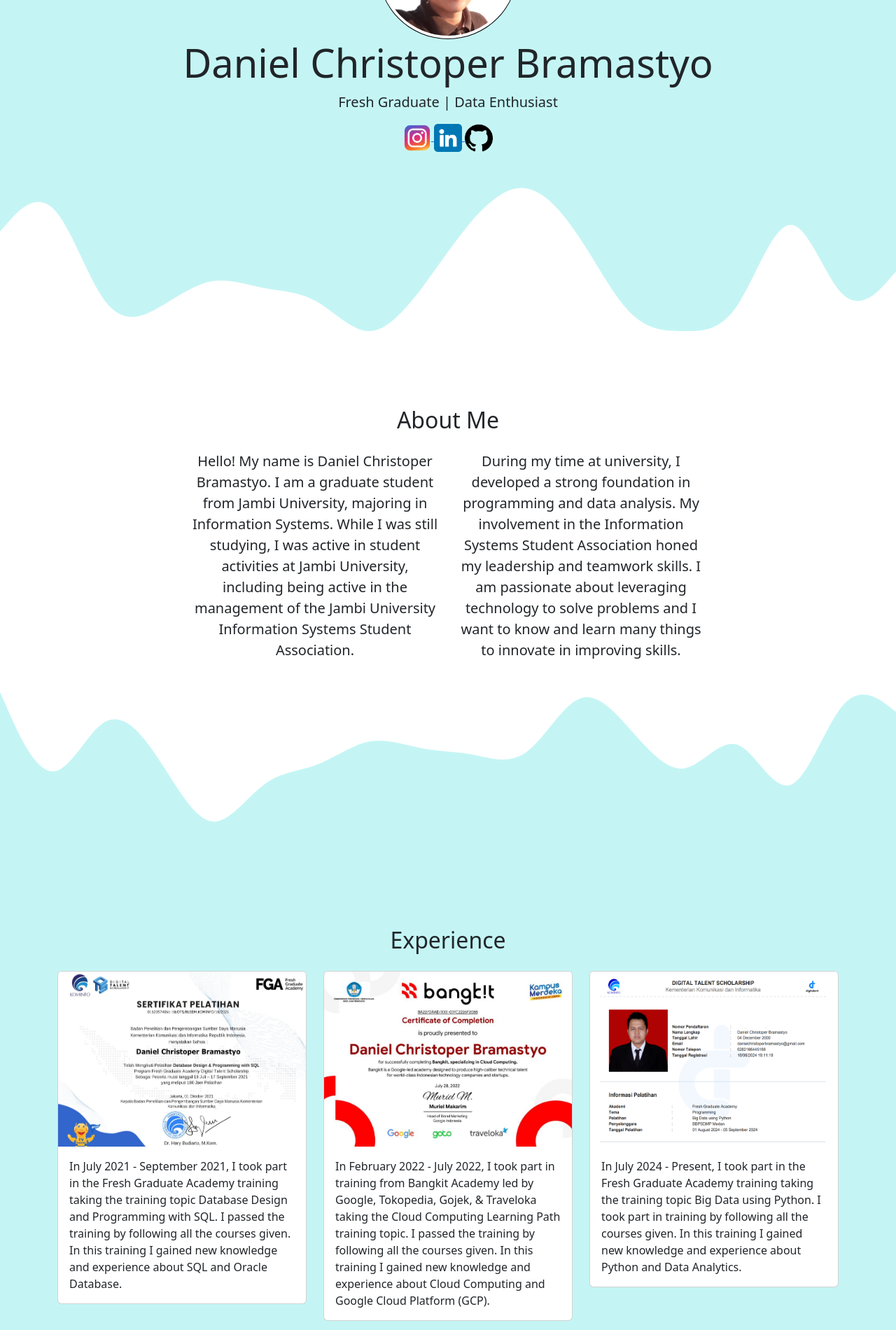
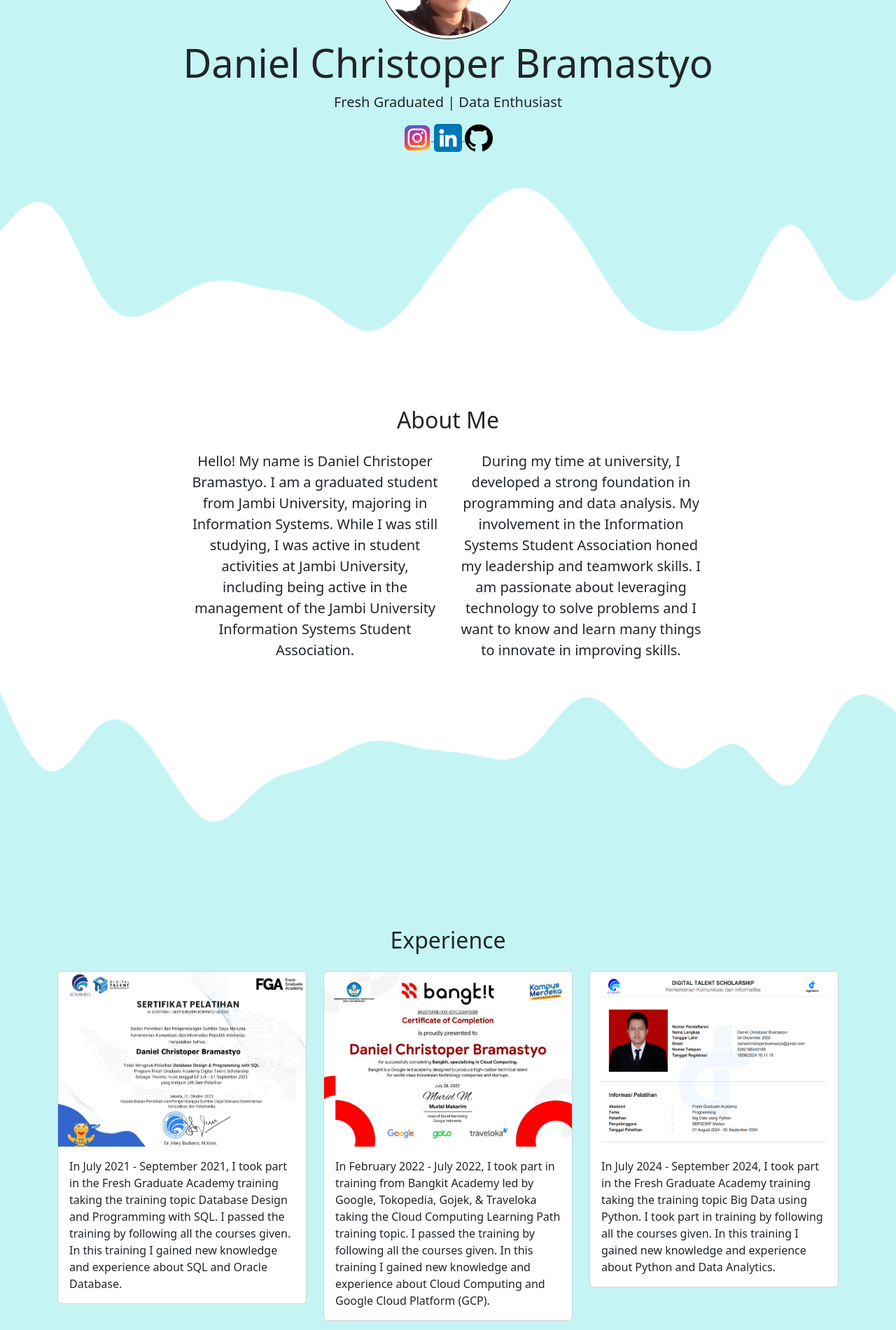
Before and after one commit to danielchristoper/danielchristoper.github.io, a website: page index.html in a window 1280 px wide. Shown: the part 240-2140 px from the top of the page at 70% size. Drawn offline with nearby package versions, Linux system fonts and the light colour scheme.

Commit message:
update index and resume

```diff
--- a/index.html
+++ b/index.html
@@ -46,7 +46,7 @@
     <section class="jumbotron text-center">
       <img src="img/My_picture.png" alt="Daniel" width="200" class="rounded-circle img-thumbnail" style="border-color: black" />
       <h1 class="display-4">Daniel Christoper Bramastyo</h1>
-      <p class="lead">Fresh Graduate | Data Enthusiast</p>
+      <p class="lead">Fresh Graduated | Data Enthusiast</p>
       <div class="social-icons">
         <a href="https://www.instagram.com/daniel_christoper_b/" target="_blank">
           <img src="img/instagram (1).png" alt="Instagram" width="40" />
@@ -76,8 +76,8 @@
         <div class="row justify-content-center fs-5 text-center">
           <div class="col-md-4">
             <p>
-              Hello! My name is Daniel Christoper Bramastyo. I am a graduate student from Jambi University, majoring in Information Systems. While I was still studying, I was active in student activities at Jambi University, including being
-              active in the management of the Jambi University Information Systems Student Association.
+              Hello! My name is Daniel Christoper Bramastyo. I am a graduated student from Jambi University, majoring in Information Systems. While I was still studying, I was active in student activities at Jambi University, including
+              being active in the management of the Jambi University Information Systems Student Association.
             </p>
           </div>
           <div class="col-md-4">
@@ -131,7 +131,7 @@
               <img src="img/Screenshot 2024-08-09 145138.png" class="card-img-top" alt="Experience 3" height="250" data-bs-toggle="modal" data-bs-target="#imageModal" />
               <div class="card-body">
                 <p class="card-text">
-                  In July 2024 - Present, I took part in the Fresh Graduate Academy training taking the training topic Big Data using Python. I took part in training by following all the courses given. In this training I gained new
+                  In July 2024 - September 2024, I took part in the Fresh Graduate Academy training taking the training topic Big Data using Python. I took part in training by following all the courses given. In this training I gained new
                   knowledge and experience about Python and Data Analytics.
                 </p>
               </div>
--- a/style.css
+++ b/style.css
@@ -9,5 +9,5 @@ section {
   padding-top: 5rem;
 }
 .modal-backdrop {
-  backdrop-filter: blur(10px);
+  backdrop-filter: blur(200px);
 }
```
Also changed, not shown: resume.html (+1 -1 lines), 2 other files.
